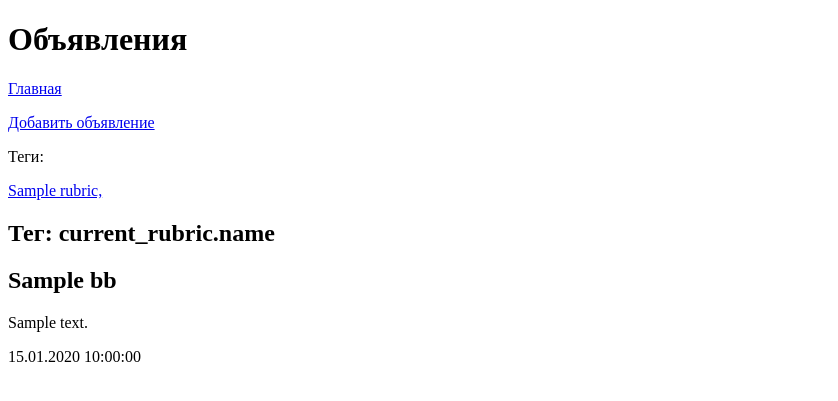
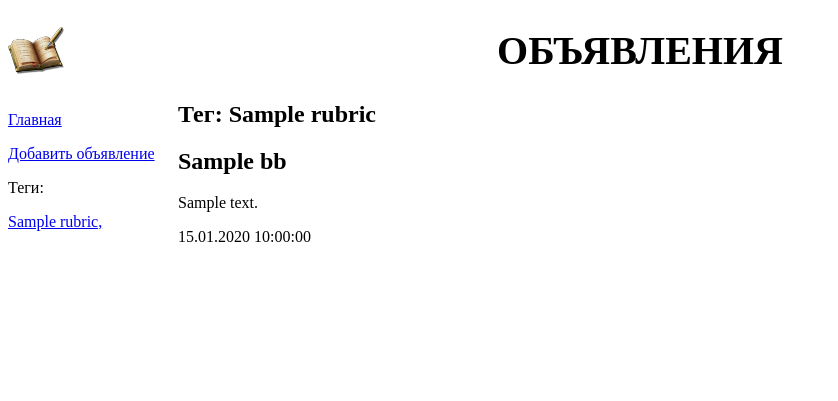
Before and after one commit to 97Dmitry/ProjectTwo, a Django app: template bboard/templates/bboard/by_rubric.html in a window 1280 px wide. Shown: the top 401 px of the page, without its empty margins (0-838 px from the left). Run offline with Django 3.2, Linux system fonts and the light colour scheme; the template is opened without the code that fills it: values that come from a table or form of the project are taken from there, others are empty; tables that the repository leaves empty hold one stand-in row (values such as "Sample post").

Commit message:
Added css file for bboard

```diff
--- /dev/null
+++ b/bboard/static/bboard/style.css
@@ -0,0 +1,21 @@
+header h1 {
+    font-size: 40px;
+    text-transform: uppercase;
+    text-align: center;
+    background: url(bg.png) left / auto 100% no-repeat;
+}
+
+nav {
+    font-size 16pt;
+    width: 150px;
+    float: left;
+}
+
+nav a {
+    display: block;
+    margin: 10px 0px;
+}
+
+section {
+    margin-left: 170px;
+}
--- a/bboard/templates/bboard/by_rubric.html
+++ b/bboard/templates/bboard/by_rubric.html
@@ -1,7 +1,7 @@
-{% extends "layout/basic.html" %}
+{% extends "bboard/layout/basic.html" %}
 {% block title %}{{ current_rubric.name }}{% endblock %}
 {% block content %}
-    <h2>Тег: current_rubric.name</h2>
+    <h2>Тег: {{ current_rubric.name }}</h2>
     {% for bb in bbs %}
     <div>
         <h2>{{ bb.title }}</h2>
--- a/bboard/templates/bboard/create.html
+++ b/bboard/templates/bboard/create.html
@@ -1,5 +1,5 @@
-{% extends "layout/basic.html" %}
-{% block title %}{{ Новое объявление }}{% endblock %}
+{% extends "bboard/layout/basic.html" %}
+{% block title %} Новое объявление {% endblock %}
 {% block content %}
     <h1>Создать новое объявление</h1>
     <form method="post">
--- a/bboard/templates/bboard/index.html
+++ b/bboard/templates/bboard/index.html
@@ -1,4 +1,4 @@
-{% extends "layout/basic.html" %}
+{% extends "bboard/layout/basic.html" %}
 {% block content %}
     {% for bb in bbs %}
         <div class="b">
--- a/bboard/templates/bboard/layout/basic.html
+++ b/bboard/templates/bboard/layout/basic.html
@@ -1,8 +1,11 @@
+{% load static %}
+
 <!DOCTYPE html>
 <html lang="ru">
 <head>
     <meta charset="UTF-8">
     <title>{% block title %}Главная {% endblock %} - Доска объявлений</title>
+    <link rel="stylesheet" type="text/css" href="{% static 'bboard/style.css' %}">
 </head>
 <body>
     <header>
```
Also changed, not shown: bboard/static/bboard/bg.png (added).
